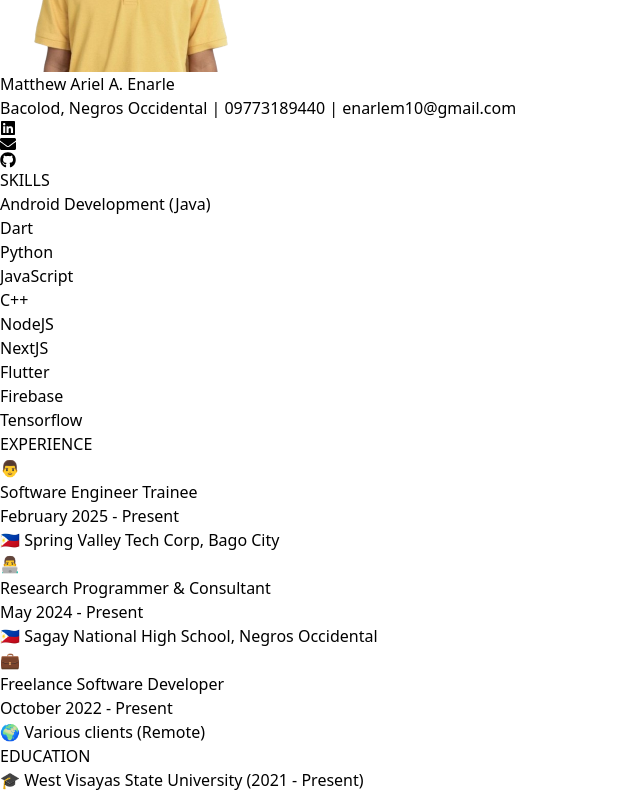
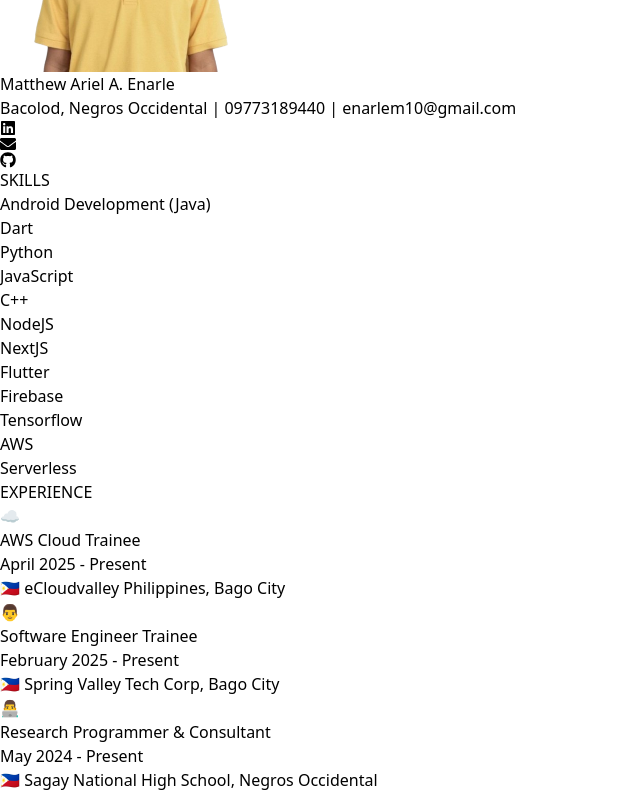
Before and after one commit to mattenarle10/matt-portfolio, a Next.js app: page /about in a window 1280 px wide. Shown: the part 410-1204 px from the top of the page, without its empty margins (0-640 px from the left). Built offline with nearby package versions, Linux system fonts and the light colour scheme.

Commit message:
edited about me sect.

```diff
--- a/src/app/about/page.tsx
+++ b/src/app/about/page.tsx
@@ -7,6 +7,15 @@
 
 const AboutPage = () => {
   const workExperiences = [
+    {
+      icon: "☁️",
+      company: "AWS Cloud Trainee",
+      dates: ["April 2025", "Present"],
+      location: {
+        name: "eCloudvalley Philippines, Bago City",
+        icon: "🇵🇭",
+      },
+    },
     {
       icon: "👨",
       company: "Software Engineer Trainee",
@@ -122,7 +131,7 @@
             SKILLS
           </h2>
           <div className="grid grid-cols-2 sm:grid-cols-3 lg:grid-cols-4 gap-4 text-sm text-neutral-700">
-            {["Android Development (Java)", "Dart", "Python", "JavaScript", "C++", "NodeJS", "NextJS", "Flutter", "Firebase", "Tensorflow"].map(
+            {["Android Development (Java)", "Dart", "Python", "JavaScript", "C++", "NodeJS", "NextJS", "Flutter", "Firebase", "Tensorflow", "AWS", "Serverless"].map(
               (skill) => (
                 <motion.div
                   key={skill}
@@ -157,7 +166,7 @@
                     <span className="text-sm text-neutral-500">
                       {experience.dates.join(" - ")}
                     </span>
-                    <p className="text-sm text-neutral-600">
+                    <p className="text-sm font-bold text-neutral-500">
                       {experience.location.icon} {experience.location.name}
                     </p>
                   </div>
```
